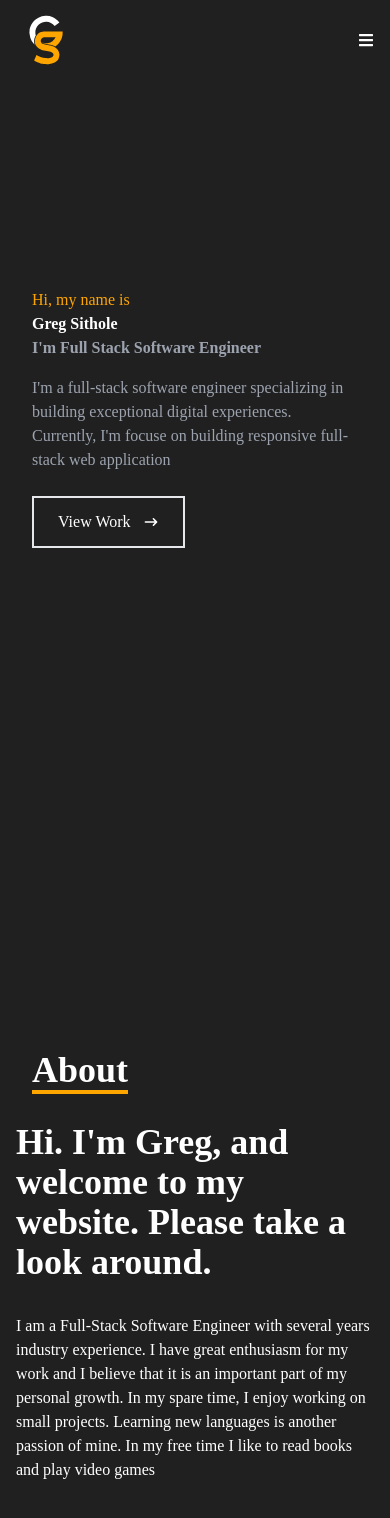
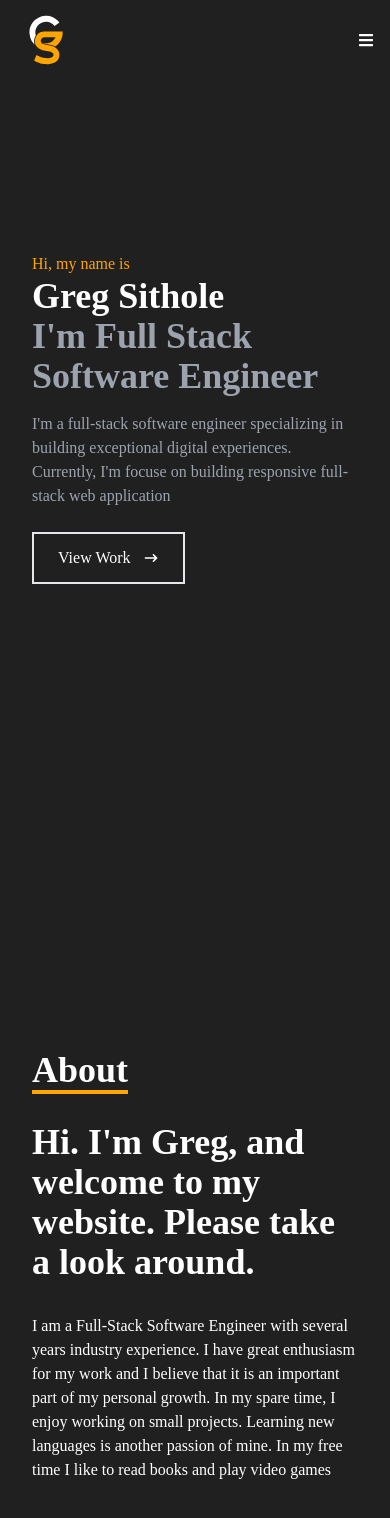
Before and after one commit to GregSithole/gregsithole-react-portfolio, a React (Create React App) app: page / in a window 390 px wide. Shown: the top 1518 px of the page. Built offline with nearby package versions, Linux system fonts and the light colour scheme.

Commit message:
Fixed CSS Class names

```diff
--- a/src/components/About.jsx
+++ b/src/components/About.jsx
@@ -6,13 +6,13 @@ const About = () => {
             <div className='flex flex-col justify-center items-center w-full h-full'>
                 <div className='max-w-[1000px] w-full px-4 grid grid-cols-2 gap-8'>
                     <div className='sm:text-right pb-8 pl-4'>
-                        <p className='text-4xl font-bold inline border-b-4 border-[#ffa500]'>About</p>
+                        <p className='text-4xl font-bold inline border-b-4 border-primary'>About</p>
                     </div>
                     <div>
 
                     </div>
                 </div>
-                <div className='max-w-[1000px] w-full grid sm:grid-cols-2 gap-8 px-4'>
+                <div className='max-w-[1000px] w-full grid sm:grid-cols-2 gap-8 px-8 sm:px-4'>
                     <div className='sm:text-rigt text-4xl font-bold '>
                         <p>Hi. I'm Greg, and welcome to my website. Please take a look around.</p>
                     </div>
--- a/src/components/Home.jsx
+++ b/src/components/Home.jsx
@@ -5,12 +5,12 @@ const Home = () => {
     return (
         <div name='home' className='w-full h-screen bg-[#202020]'>
             <div className='max-w-[1000px] mx-auto px-8 flex flex-col justify-center h-full'>
-                <p className='text-[#ffa500]'>Hi, my name is</p>
-                <h className='tex-4xl sm:text-7xl font-bold text-white'>Greg Sithole</h>
-                <h2 className='tex-4xl sm:text-7xl font-bold text-gray-400'>I'm Full Stack Software Engineer</h2>
+                <p className='text-primary'>Hi, my name is</p>
+                <h1 className='text-4xl sm:text-7xl font-bold text-white'>Greg Sithole</h1>
+                <h2 className='text-4xl sm:text-7xl font-bold text-gray-400'>I'm Full Stack Software Engineer</h2>
                 <p className='text-gray-400 py-4 max-w-[700px]'>I'm a full-stack software engineer specializing in building exceptional digital experiences. Currently, I'm focuse on building responsive full-stack web application</p>
                 <div>
-                    <button className='text-white group border-2 px-6 py-3 my-2 flex items-center hover:bg-[#ffa500] hover:border-[#ffa500]'>
+                    <button className='text-white group border-2 px-6 py-3 my-2 flex items-center hover:bg-primary hover:border-primary'>
                         View Work
                         <span className='group-hover:rotate-90 group-hover:-translate-y-2 group-hover:translate-x-1 duration-300'>
                             <HiArrowNarrowRight className='ml-3 hover:' />
```
